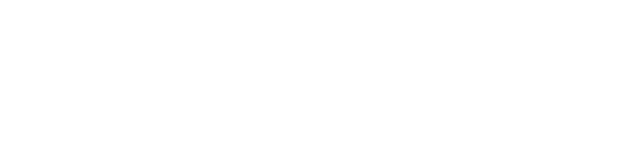
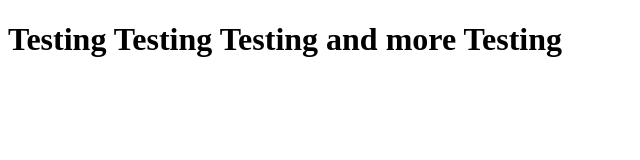
Before and after one commit to Aitorgoyare/DemoCode, a plain HTML site: page index.html in a window 1280 px wide. Shown: the whole page, without its empty margins (0-640 px from the left). Drawn offline with Linux system fonts and the light colour scheme.

Commit message:
adds a header to index.html

```diff
--- a/index.html
+++ b/index.html
@@ -7,7 +7,7 @@
         <title>Document</title>
     </head>
     <body>
-
+        <h1>Testing Testing Testing and more Testing</h1>
 
     </body>
     </html>
```
